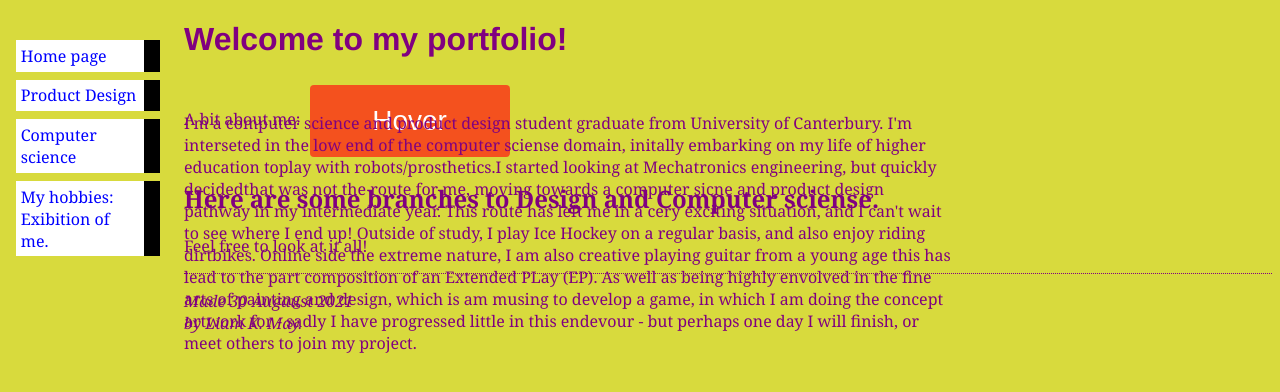
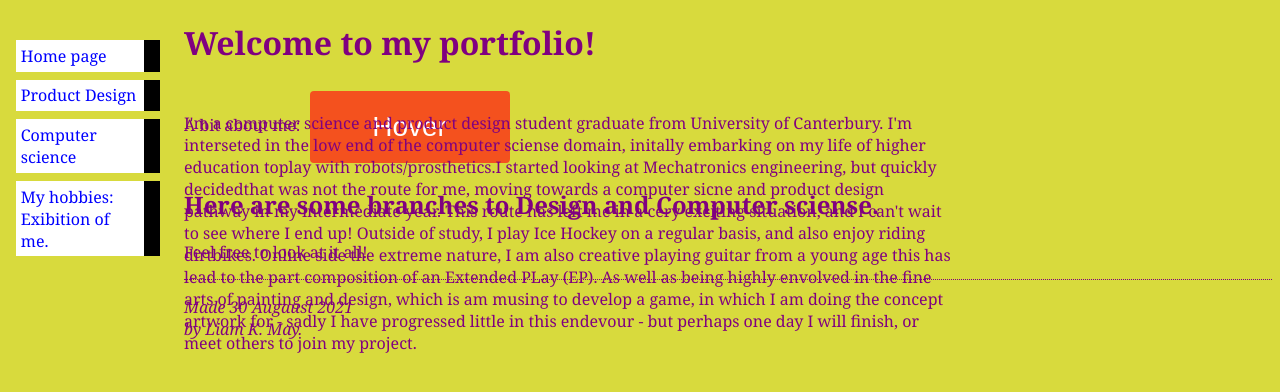
Before and after one commit to TheTriangleTrippa/Portfolio, a Jekyll site: the page built from index.html, in a window 1280 px wide. Shown: the top 392 px of the page. Built offline with Jekyll 4.4.1, drawn with Linux system fonts in a browser that asks for light colours.

Commit message:
Update stylesheet.css

```diff
--- a/assets/css/stylesheet.css
+++ b/assets/css/stylesheet.css
@@ -18,9 +18,29 @@ body {
     top: 6em;
     left: 10em + 5%;
     width: 60% }
-        h1 {
+
+
+        h1.title {
     font-family: Helvetica, Geneva, Arial,
-          SunSans-Regular, sans-serif }
+          SunSans-Regular, serif}
+      ul.navbar li {
+    background: white;
+    margin: 0.5em 0;
+    padding: 0.3em;
+    border-right: 1em solid black }
+
+  h2.about_me {
+    font-family: Helvetica, Geneva, Arial,
+          SunSans-Regular, serif }
+      ul.navbar li {
+    background: white;
+    margin: 0.5em 0;
+    padding: 0.3em;
+    border-right: 1em solid black }
+
+  h2.Explore_head {
+    font-family: Helvetica, Geneva, Arial,
+          SunSans-Regular, serif }
       ul.navbar li {
     background: white;
     margin: 0.5em 0;
@@ -36,7 +56,10 @@ body {
         address {
     margin-top: 1em;
     padding-top: 1em;
-    border-top: thin dotted }
+    border-top: thin dotted;
+    top: 10em}
+
+
 
     img.drag {
 
@@ -48,6 +71,8 @@ body {
           min_top: 10em;
           max_height: 20em;
           }
+
+
   .button {
   display: inline-block;
   border-radius: 4px;
```
